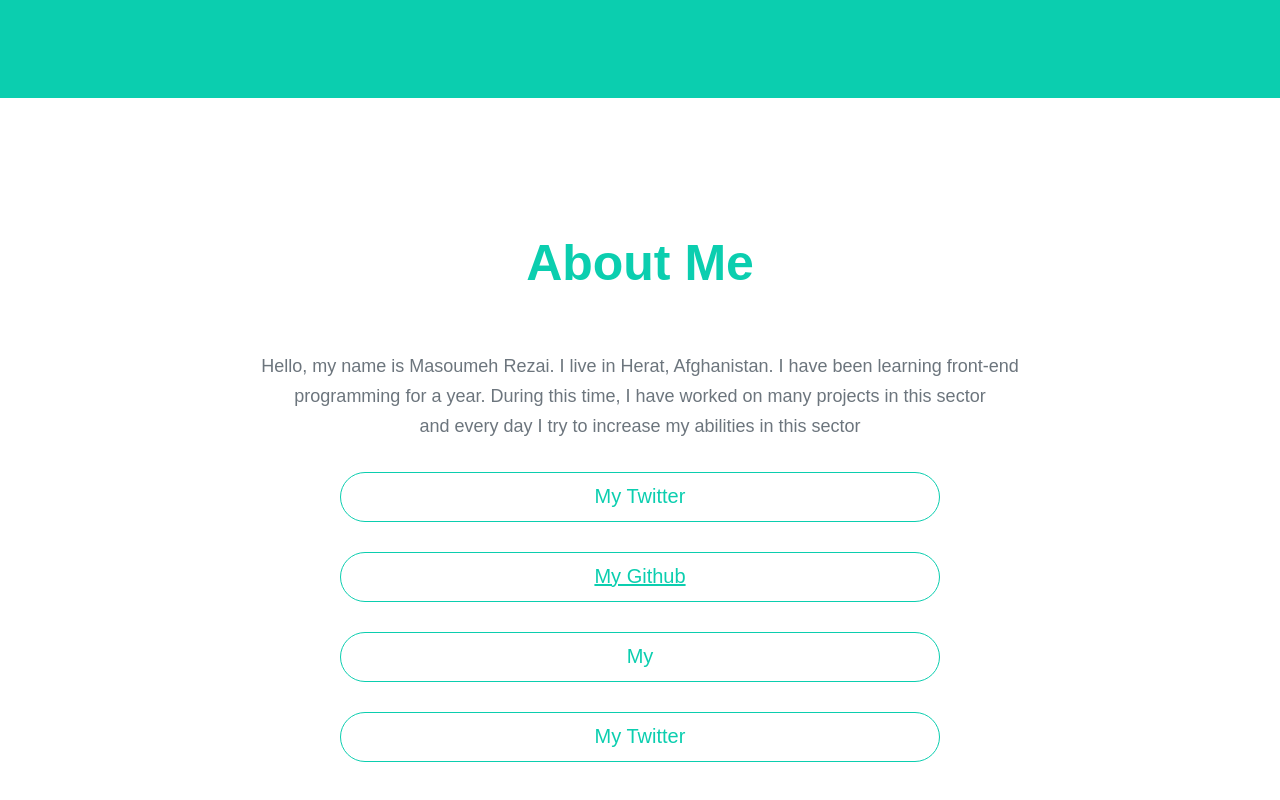
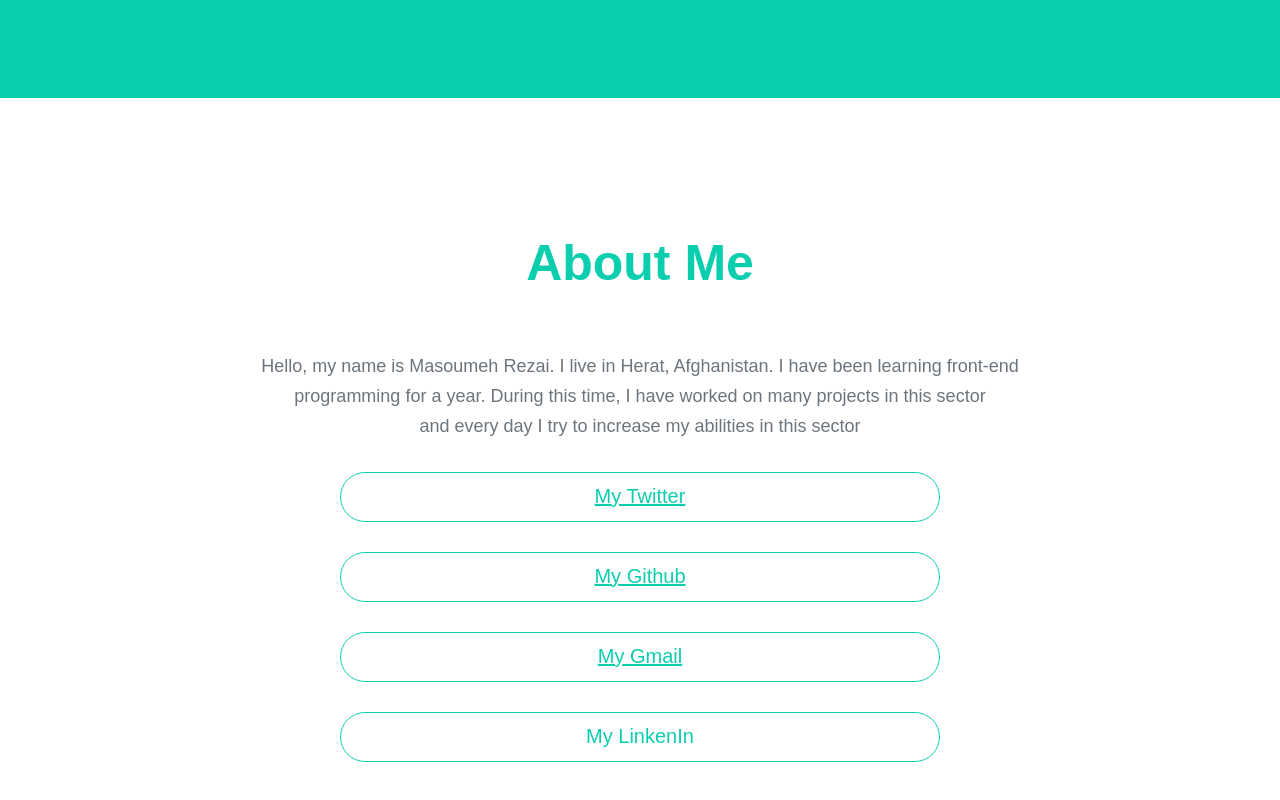
Before and after one commit to MahsumaRezai/spring, a website: page index.html in a window 1280 px wide. Shown: the part 602-1402 px from the top of the page. Drawn offline with Linux system fonts and the light colour scheme.

Commit message:
button in about section

```diff
--- a/index.html
+++ b/index.html
@@ -37,16 +37,17 @@
             day I try to increase my abilities in this sector
         </p>
         <div class="button">
-            <button class="button__btn"><a class="button__link"> My Twitter</a></button>
+            <button class="button__btn"><a class="button__link" href="https://twitter.com/MahsumaRezai?t=-4sgoEW4xxsSVFbECe5fqw&s=09">
+                    My Twitter</a></button>
         </div>
         <div class="button">
             <button class="button__btn"><a class="button__link" href="https://github.com/MahsumaRezai"> My Github</a></button>
         </div>
         <div class="button">
-            <button class="button__btn"><a class="button__link"> My </a></button>
+            <button class="button__btn"><a class="button__link" href="mahsuma.rezai8@gmail.com"> My Gmail</a></button>
         </div>
         <div class="button">
-            <button class="button__btn"><a class="button__link"> My Twitter</a></button>
+            <button class="button__btn"><a class="button__link"> My LinkenIn </a></button>
         </div>
 
     </div>
```
